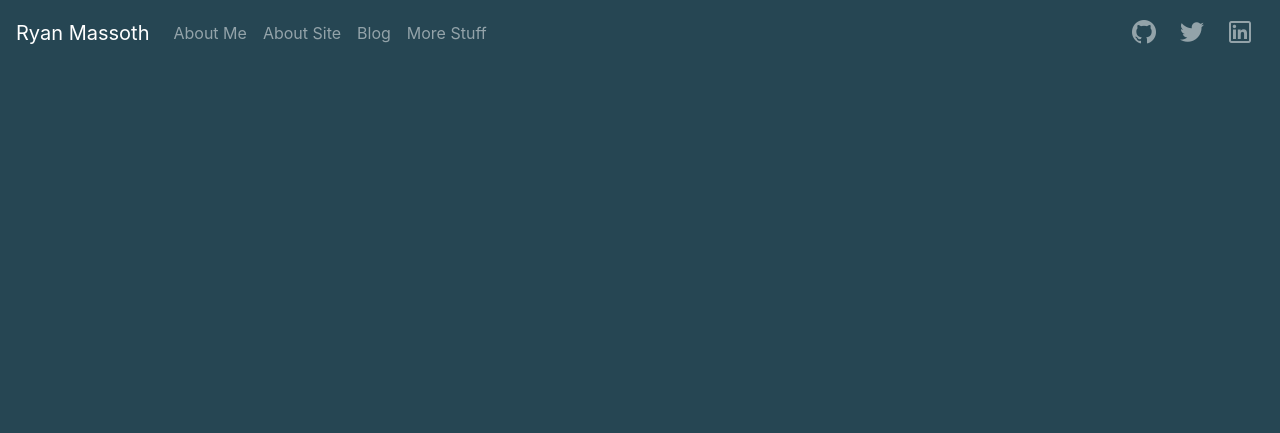
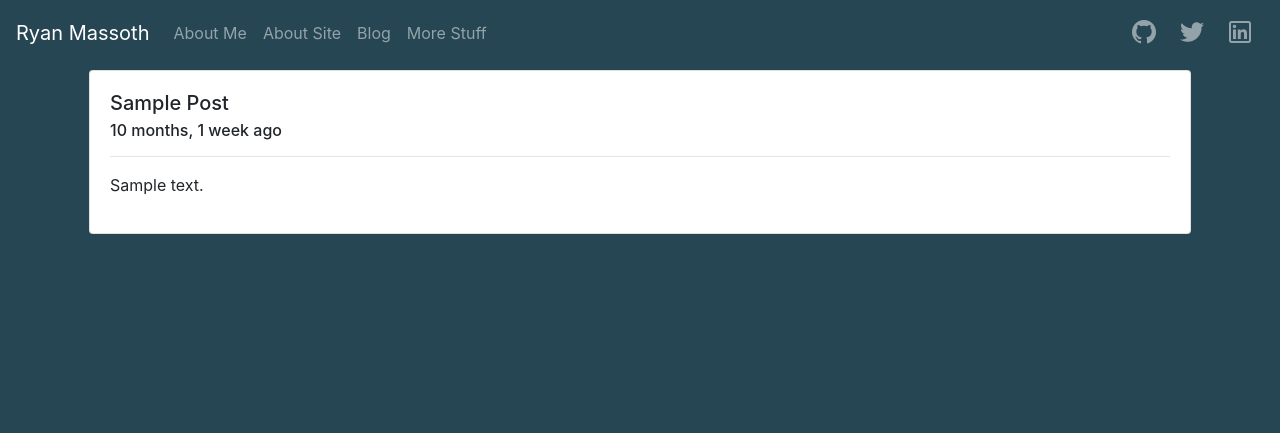
Before and after one commit to rmassoth/ryanmassoth.com, a Django app: template blog/templates/blog/index.html in a window 1280 px wide. Shown: the top 433 px of the page. Run offline with Django 3.2, Linux system fonts and the light colour scheme; the template is opened without the code that fills it: most values are stand-ins (such as "Sample title", 1, 10 or a date in 2020); some libraries are stand-ins or nearby versions.

Commit message:
Working on the look of the blog list page.

```diff
--- a/blog/templates/blog/index.html
+++ b/blog/templates/blog/index.html
@@ -4,8 +4,20 @@
 {% block maincontent %}
 
 <div class="container">
-	<div class="d-flex flex-column">
+	{% for post in object_list  %}
+	<div class="row p-1">
+		<div class="col-md-12">
+			<div class="card">
+				<div class="card-body">
+					<h5 class="card-title">{{ post.title|title }}</h5>
+					<h6 class="card-subtitle">{{ post.created_at|timesince }} ago</h6>
+					<hr>
+					<p class="card-text">{{ post.body|linebreaks|truncatewords_html:50 }}</p>
+				</div>
+			</div>
+		</div>
 	</div>
+	{% endfor %}
 </div>
 
 {% endblock %}
```
